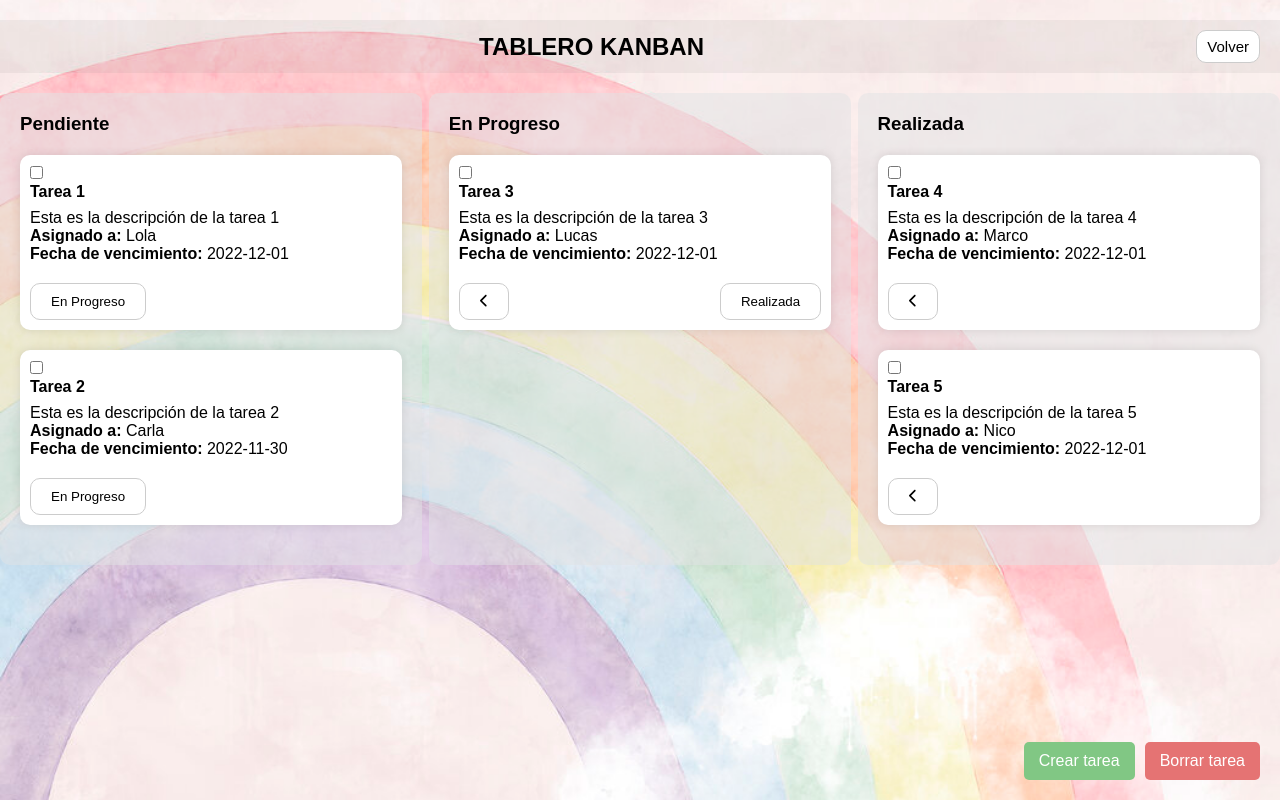
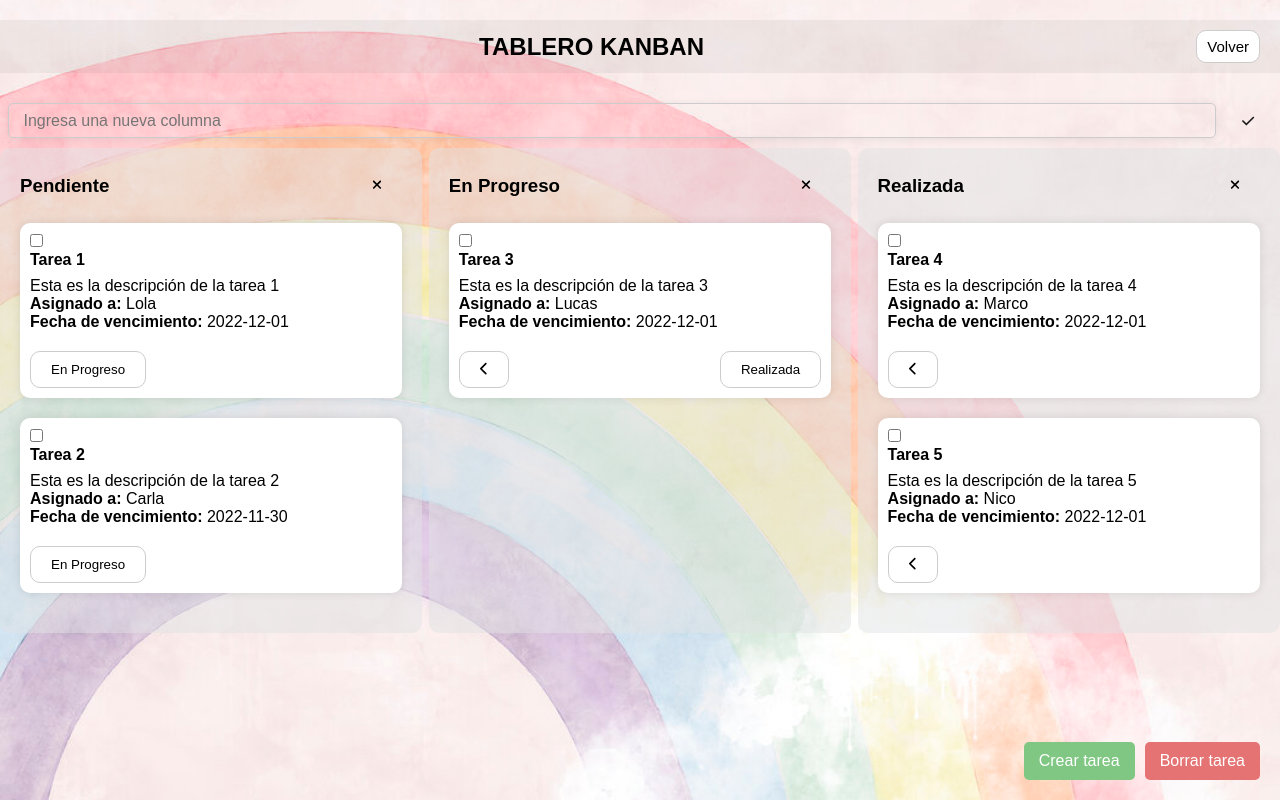
Before and after one commit to arantzalemasurier/HEXAGONAL-weather, a React (Create React App) app: page /kanban in a window 1280 px wide. Built offline with nearby package versions, Linux system fonts and the light colour scheme.

Commit message:
Crear columnas

```diff
--- a/src/domain/kanban.tsx
+++ b/src/domain/kanban.tsx
@@ -1,8 +1,9 @@
-import { useState } from "react";
+import { SetStateAction, useState } from "react";
 import CreateTaskModal from './createTaskModal';
-import { Header, Boards, ButtonsContainer, Board, Tasks, Task, TaskButtons, CreateButton, DeleteButton, KanbanContainer, TaskH4, TaskP, RightAlignedContainer, SearchLink, Title } from '../styles/kanban.style';
+import { Header, Boards, ButtonsContainer, AddColumnContainer, NewColumnNameInput, Board, Tasks, Task, TaskButtons, CreateButton, DeleteButton, KanbanContainer, TaskH4, TaskP, RightAlignedContainer, SearchLink, Title } from '../styles/kanban.style';
 import { FontAwesomeIcon } from '@fortawesome/react-fontawesome';
-import { faChevronLeft } from '@fortawesome/free-solid-svg-icons';
+import { faChevronLeft, faTimes, faCheck  } from '@fortawesome/free-solid-svg-icons';
+import { Button } from "@material-ui/core";
 
 interface Task {
   id: number;
@@ -37,6 +38,31 @@ const Kanban = () => {
   ]);
 
   const [showForm, setShowForm] = useState(false);
+  const [newColumnName, setNewColumnName] = useState("");
+
+  const addColumn = () => {
+    const newColumn = {
+      name: newColumnName,
+      tasks: []
+    };
+    setBoards(boards => [...boards, newColumn]);
+    setNewColumnName("");
+  };
+
+  const handleNewColumnNameChange = (event: { target: { value: SetStateAction<string>; }; }) => {
+    setNewColumnName(event.target.value);
+  };
+
+  const deleteColumn = (columnName: string) => {
+    setBoards((boards) => {
+      const index = boards.findIndex((board) => board.name === columnName);
+      if (index === -1) {
+        return boards;
+      }
+      return [...boards.slice(0, index), ...boards.slice(index + 1)];
+    });
+  };
+
 
   const getLastId = () => {
     let lastId = 0;
@@ -182,10 +208,26 @@ return (
           <SearchLink to="/">Volver</SearchLink>
         </RightAlignedContainer>
       </Header>
+      <AddColumnContainer>
+        <NewColumnNameInput
+          type="text"
+          placeholder=" Ingresa una nueva columna"
+          value={newColumnName}
+          onChange={handleNewColumnNameChange}
+        />
+        <Button onClick={addColumn}>
+        <FontAwesomeIcon icon={faCheck} />
+      </Button>
+      </AddColumnContainer>
       <Boards>
         {boards.map((board, index) => (
           <Board key={index}>
+            <div style={{display: 'flex', justifyContent: 'space-between', alignItems: 'center'}}>
               <h3>{board.name}</h3>
+              <button onClick={() => deleteColumn(board.name)} style={{border: 'none', backgroundColor: 'transparent', cursor: 'pointer'}}>
+                <FontAwesomeIcon icon={faTimes} />
+              </button>
+            </div>
             <Tasks>
               {board.tasks.map((task, taskIndex) => (
                 <Task key={taskIndex}>
--- a/src/styles/kanban.style.tsx
+++ b/src/styles/kanban.style.tsx
@@ -109,3 +109,41 @@ export const RightAlignedContainer = styled.div`
   justify-content: flex-end;
   flex: 1;
 `;
+
+export const AddColumnContainer = styled.div`
+  display: flex;
+  align-items: center;
+  margin-top: 0px;
+`;
+
+export const NewColumnNameInput = styled.input`
+  height: 35px;
+  padding: 0 16px;
+  background-color: transparent;
+  border: none;
+  border-radius: 5px;
+  box-shadow: 0px 2px 8px rgba(136, 125, 125, 0.15);
+  margin-bottom: 10px;
+  margin-left: 8px;
+
+   &:focus {
+    outline: 0px solid #b9b0b0;
+    background-color: #ffffff;
+    border-radius: none;
+  }
+`;
+
+export const Button = styled.button`
+  position: relative;
+  background-color: transparent;
+  border: none;
+  padding: 0;
+  min-width: 0px;
+
+  svg {
+    position: absolute;
+    top: 50%;
+    left: 50%;
+    transform: translate(-50%, -50%);
+  }
+`;
```
Lines whose indentation alone changed are shown as unchanged.
